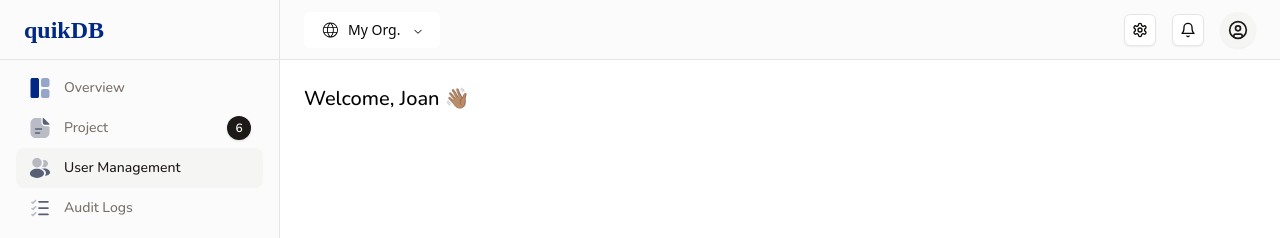
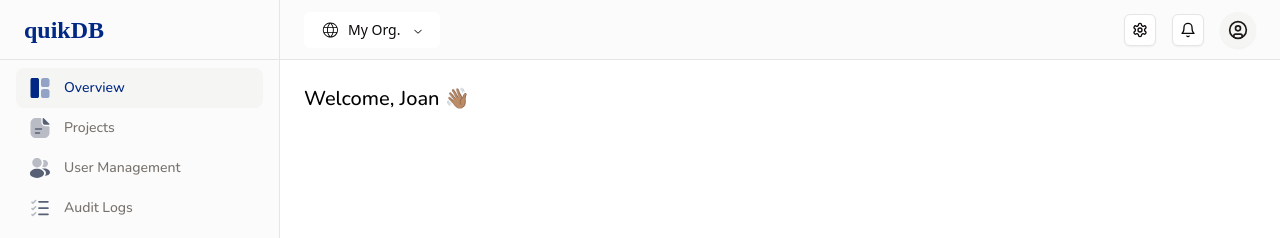
Before and after one commit to quikdb/cannisters, a React (Vite) app in the folder src/web/: page /dashboard/home in a window 1280 px wide. Shown: the top 238 px of the page. Built offline with nearby package versions, Linux system fonts and the light colour scheme.

Commit message:
feat: Add Modal component for displaying pop-up windows

```diff
--- /dev/null
+++ b/src/web/src/components/blocks/Modal.tsx
@@ -0,0 +1,30 @@
+import React, { ReactNode } from 'react';
+import { CircleX } from 'lucide-react';
+
+interface ModalProps {
+  title: string;
+  children: ReactNode;
+  isOpen: boolean;
+  onClose: () => void;
+}
+
+export function Modal({ title, children, isOpen, onClose }: ModalProps) {
+  if (!isOpen) return null;
+
+  return (
+    <div className="fixed inset-0 z-50 flex items-center justify-center bg-black bg-opacity-50">
+      <div className="bg-white w-11/12 max-w-lg p-6 relative rounded-t-lg" style={{ borderRadius: '12px 12px 0 0' }}>
+        <div className="flex justify-between items-center mb-4">
+          <h2 className="text-xl font-nunito font-bold">{title}</h2>
+          <button
+            className="text-gray-600 hover:text-gray-800"
+            onClick={onClose}
+          >
+            <CircleX size={24} />
+          </button>
+        </div>
+        <div>{children}</div>
+      </div>
+    </div>
+  );
+}
--- a/src/web/src/components/blocks/Project.tsx
+++ b/src/web/src/components/blocks/Project.tsx
@@ -12,7 +12,7 @@ export function Project() {
         <div className='flex flex-col items-center gap-1 text-center'>
           <h3 className='text-2xl font-bold tracking-tight font-nunito'>You have no projects</h3>
           <p className='text-sm text-muted-foreground font-nunito'>Click to add a new project.</p>
-          <Link to='/dashboard/projects'>
+          <Link to='/dashboard/project/list'>
             <Button className='mt-4 font-nunito bg-customBlue'>Create Project</Button>
           </Link>
         </div>
--- a/src/web/src/components/blocks/ProjectsTable.tsx
+++ b/src/web/src/components/blocks/ProjectsTable.tsx
@@ -8,8 +8,14 @@ import { ListFilter } from 'lucide-react';
 import { Search } from 'lucide-react';
 import { ChevronLeft, ChevronRight } from 'lucide-react';
 import Link from 'next/link';
+import { useState } from 'react';
+import { Modal } from './Modal';
+
 
 export function ProjectsTable() {
+  const [isModalOpen, setIsModalOpen] = useState(false);
+  const [modalType, setModalType] = useState<'project' | 'database'>('project');
+
   const projects = [
     { id: 1, name: 'My first project', date: 'Jun, 24 2024 11:42:03', createdBy: 'Joan Nobie', clusters: '0 clusters', users: '6 Users' },
     { id: 2, name: 'My first project', date: 'Jun, 24 2024 11:42:03', createdBy: 'Joan Nobie', clusters: '0 clusters', users: '6 Users' },
@@ -23,16 +29,25 @@ export function ProjectsTable() {
     { id: 10, name: 'My first project', date: 'Jun, 24 2024 11:42:03', createdBy: 'Joan Nobie', clusters: '0 clusters', users: '6 Users' },
   ];
 
+  const openModal = (type: 'project' | 'database') => {
+    setModalType(type);
+    setIsModalOpen(true);
+  };
+
+  const closeModal = () => {
+    setIsModalOpen(false);
+  };
+ const handleRowClick = () => {
+    window.location.href = '/dashboard/project/groups'; // Navigate to the desired page
+  };
   return (
     <main className='flex flex-1 flex-col gap-4 p-4 lg:gap-6 lg:p-6'>
       <div className='flex justify-between items-center'>
         <h1 className='text-lg font-bold md:text-2xl font-nunito'>Projects</h1>
-        <Link href='/dashboard/projects/1' className='text-[#d0d0d0]'>
-          <Button className='bg-customBlue flex gap-2 font-nunito'>
+        <Button className='bg-customBlue flex gap-2 font-nunito' onClick={() => openModal('project')}>
           <CirclePlus size={16} />
           New Project
         </Button>
-        </Link>
       </div>
 
       {/* Search and Filter Components */}
@@ -73,9 +88,9 @@ export function ProjectsTable() {
           </TableHeader>
           <TableBody>
             {projects.map((project) => (
-              <TableRow key={project.id}>
+              <TableRow key={project.id} className="cursor-pointer hover:bg-gray-100" onClick={handleRowClick}>
                   <TableCell className='p-4'>
-                  <input type='checkbox' />
+                  <input type='checkbox' onClick={(e) => e.stopPropagation()} />
                 </TableCell>
                   <TableCell className='text-customSkyBlue p-4'>{project.name}</TableCell>
                   <TableCell className='text-[#42526d] p-4'>{project.date}</TableCell>
@@ -106,6 +121,25 @@ export function ProjectsTable() {
           <ChevronRight size={16} />
         </Button>
       </div>
+
+      <Modal title={modalType === 'project' ? 'Create Project' : 'Create Database'} isOpen={isModalOpen} onClose={closeModal}>
+        <form>
+          <div className='mb-4'>
+            <label htmlFor='projectName' className='block text-sm font-medium font-nunito text-gray-700'>
+              {modalType === 'project' ? 'Project Name' : 'Database Name'}
+            </label>
+            <Input
+              id='projectName'
+              type='text'
+              placeholder={modalType === 'project' ? 'e.g. My First Project' : 'e.g. My First Database'}
+              className='border border-gray-300 rounded-md p-2 w-full'
+            />
+          </div>
+          <Button type='submit' className='w-2/5 bg-gray-400 text-white font-medium font-nunito py-2 rounded-md transition-all hover:bg-customBlue'>
+            {modalType === 'project' ? 'Create Project' : 'Create Database'}
+          </Button>
+        </form>
+      </Modal>
     </main>
   );
 }
--- a/src/web/src/components/blocks/SideBar.tsx
+++ b/src/web/src/components/blocks/SideBar.tsx
@@ -1,7 +1,5 @@
-import { Link } from 'react-router-dom';
-import { Home as HomeIcon, LineChart, Menu, Package, Package2, ShoppingCart, Users } from 'lucide-react';
+import { Link, useLocation } from 'react-router-dom';
 import { Badge } from '@/components/ui/badge';
-import { NavBar, Project } from '@/components/blocks';
 import homeIcon from '../../images/overview.svg';
 import projectIcon from '../../images/projects.svg';
 import userIcon from '../../images/user.svg';
@@ -9,6 +7,8 @@ import auditIcon from '../../images/audit.svg';
 import settingsIcon from '../../images/settings.svg';
 
 export function SideBar() {
+  const location = useLocation();
+
   return (
     <div className='hidden border-r bg-muted/40 md:block'>
       <div className='flex h-full max-h-screen flex-col gap-2'>
@@ -19,43 +19,64 @@ export function SideBar() {
         </div>
         <div className='flex-1'>
           <nav className='grid items-start px-2 text-sm font-medium lg:px-4'>
-          <Link to='/dashboard/home' className='flex items-center gap-3 rounded-lg px-3 py-2 text-muted-foreground transition-all hover:text-primary text-customBlue font-nunito'>
+            <Link
+              to='/dashboard/home'
+              className={`flex items-center gap-3 rounded-lg px-3 py-2 transition-all ${
+                location.pathname === '/dashboard/home'
+                  ? 'bg-muted text-customBlue'
+                  : 'text-muted-foreground hover:text-customBlue text-customBlue'
+              } font-nunito`}
+            >
               <img src={homeIcon} alt='home' className='w-6 h-6' />
               Overview
             </Link>
-          <Link to='/dashboard/project' className='flex items-center gap-3 rounded-lg px-3 py-2 text-muted-foreground transition-all hover:text-primary text-customBlue font-nunito'>
+            <Link
+              to='/dashboard/project'
+              className={`flex items-center gap-3 rounded-lg px-3 py-2 transition-all ${
+                location.pathname.startsWith('/dashboard/project')
+                  ? 'bg-muted text-customBlue'
+                  : 'text-muted-foreground hover:text-customBlue text-customBlue'
+              } font-nunito`}
+            >
               <img src={projectIcon} alt='project' className='w-6 h-6' />
-            Project
-            <Badge className='ml-auto flex h-6 w-6 shrink-0 items-center justify-center rounded-full'>6</Badge>
+              Projects
+              {/* <Badge className='ml-auto flex h-6 w-6 shrink-0 items-center justify-center rounded-full'>6</Badge> */}
             </Link>
-          <Link to='#' className='flex items-center gap-3 rounded-lg bg-muted px-3 py-2 text-primary transition-all hover:text-primary text-customBlue font-nunito'>
+            <Link
+              to='/dashboard/user-management'
+              className={`flex items-center gap-3 rounded-lg px-3 py-2 transition-all ${
+                location.pathname === '/dashboard/user-management'
+                  ? 'bg-muted text-customBlue'
+                  : 'text-muted-foreground hover:text-customBlue text-customBlue'
+              } font-nunito`}
+            >
               <img src={userIcon} alt='user' className='w-6 h-6' />
               User Management
             </Link>
-          <Link to='#' className='flex items-center gap-3 rounded-lg px-3 py-2 text-muted-foreground transition-all hover:text-primary text-customBlue font-nunito'>
+            <Link
+              to='/dashboard/audit-logs'
+              className={`flex items-center gap-3 rounded-lg px-3 py-2 transition-all ${
+                location.pathname === '/dashboard/audit-logs'
+                  ? 'bg-muted text-customBlue'
+                  : 'text-muted-foreground hover:text-customBlue text-customBlue'
+              } font-nunito`}
+            >
               <img src={auditIcon} alt='audit' className='w-6 h-6' />
               Audit Logs
             </Link>
-          <Link to='#' className='flex items-center gap-3 rounded-lg px-3 py-2 text-muted-foreground transition-all hover:text-primary text-customBlue font-nunito'>
+            <Link
+              to='/dashboard/settings'
+              className={`flex items-center gap-3 rounded-lg px-3 py-2 transition-all ${
+                location.pathname === '/dashboard/settings'
+                  ? 'bg-muted text-customBlue'
+                  : 'text-muted-foreground hover:text-customBlue text-customBlue'
+              } font-nunito`}
+            >
               <img src={settingsIcon} alt='settings' className='w-6 h-6' />
               Settings
             </Link>
           </nav>
         </div>
-      {/* Paid Feature Tag Desktop */}
-      {/* <div className='mt-auto p-4'>
-        <Card x-chunk='dashboard-02-chunk-0'>
-          <CardHeader className='p-2 pt-0 md:p-4'>
-            <CardTitle>Upgrade to Pro</CardTitle>
-            <CardDescription>Unlock all features and get unlimited access to our support team.</CardDescription>
-          </CardHeader>
-          <CardContent className='p-2 pt-0 md:p-4 md:pt-0'>
-            <Button size='sm' className='w-full'>
-              Upgrade
-            </Button>
-          </CardContent>
-        </Card>
-      </div> */}
       </div>
     </div>
   );
--- a/src/web/src/components/blocks/index.ts
+++ b/src/web/src/components/blocks/index.ts
@@ -6,3 +6,4 @@ export * from './SideBar';
 export * from './ProjectsTable';
 export * from "./ProjectsSingleTable"
 export * from "./ProjectsSingleSidebar"
+export * from "./Modal"
--- a/src/web/src/routes/dashboard.tsx
+++ b/src/web/src/routes/dashboard.tsx
@@ -11,8 +11,8 @@ export const DashboardRoutes: React.FC = () => {
       <Routes>
         <Route path='home' element={<Home />} />
         <Route path='project' element={<ProjectsPage />} />
-        <Route path='projects' element={<ProjectsListPage />} />
-        <Route path='projects/:projectId' element={<ProjectSinglePage />} />
+        <Route path='project/list' element={<ProjectsListPage />} />
+        <Route path='project/groups' element={<ProjectSinglePage />} />
       </Routes>
     </>
   );
```
Lines whose indentation alone changed are shown as unchanged.
